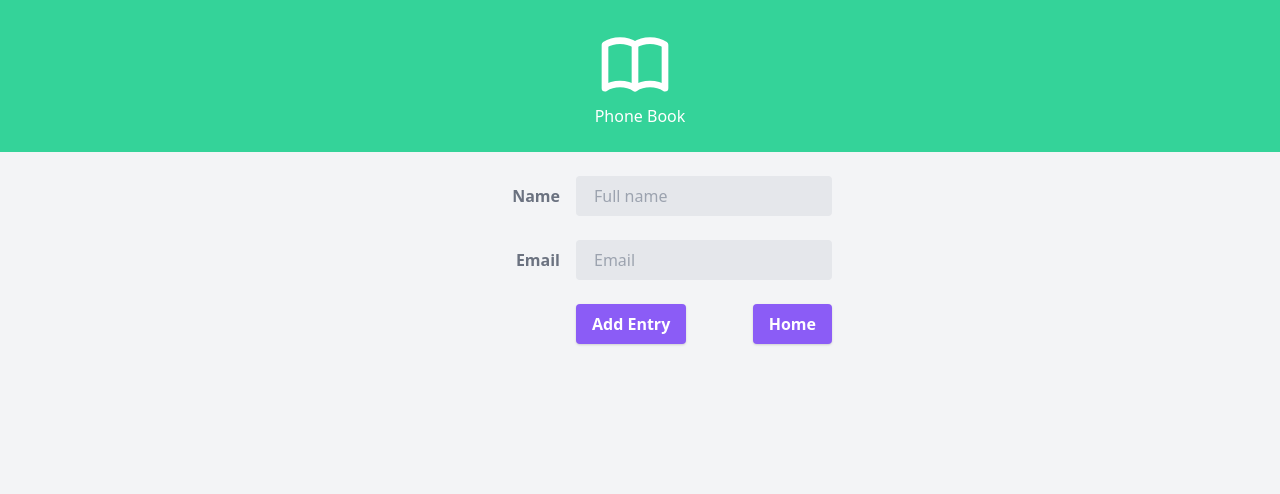
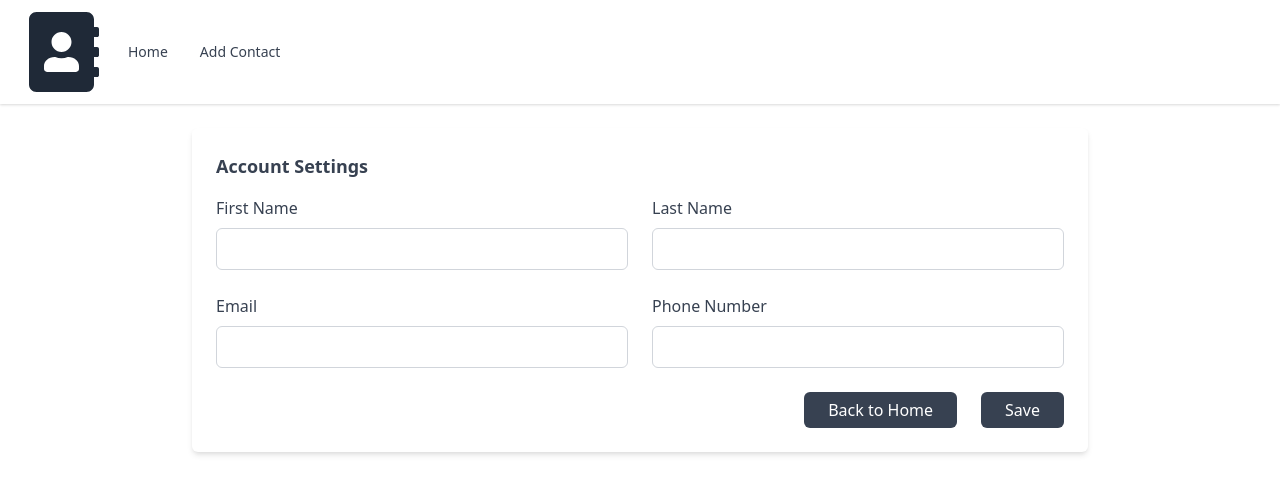
Before and after one commit to voboghure-dev/react-contact-manager, a React (Create React App) app: page /add in a window 1280 px wide. Shown: the top 494 px of the page. Built offline with nearby package versions, Linux system fonts and the light colour scheme.

Commit message:
Complete React Routing
Signed-off-by: Tapan Kumer Das <voboghure.dev@gmail.com>

```diff
--- a/package.json
+++ b/package.json
@@ -4,12 +4,12 @@
   "private": true,
   "dependencies": {
     "@craco/craco": "^6.4.1",
-    "@heroicons/react": "^1.0.5",
     "@testing-library/jest-dom": "^5.15.0",
     "@testing-library/react": "^11.2.7",
     "@testing-library/user-event": "^12.8.3",
     "react": "^17.0.2",
     "react-dom": "^17.0.2",
+    "react-icons": "^4.3.1",
     "react-router-dom": "^6.0.2",
     "react-scripts": "4.0.3",
     "uuid": "^8.3.2",
--- a/public/index.html
+++ b/public/index.html
@@ -11,7 +11,7 @@
     <meta name="description" content="Web site created using create-react-app" />
   </head>
 
-  <body class="bg-gray-100">
+  <body className="bg-gray-100">
     <noscript>You need to enable JavaScript to run this app.</noscript>
 
     <div id="root"></div>
--- a/src/components/AddContact.js
+++ b/src/components/AddContact.js
@@ -5,86 +5,111 @@ import { useNavigate, Link } from "react-router-dom";
 const AddContact = (props) => {
   let navigates = useNavigate();
   const [contact, setContact] = useState({
-    name: "",
+    firstName: "",
+    lastName: "",
     email: "",
+    phoneNumber: "",
   });
 
   const add = (e) => {
     e.preventDefault();
-    if (contact.name === "" || contact.email === "") {
-      alert("All the fields are mandatory!");
+    if (contact.firstName === "" || contact.email === "") {
+      alert("First Name and Email is required!");
       return;
     }
     props.addContactHandler(contact);
-    setContact({ name: "", email: "" });
+    setContact({ firstName: "", lastName: "", email: "", phoneNumber: "" });
 
     navigates("/");
   };
 
   return (
-    <div className="flex justify-center py-6">
-      <form className="w-full max-w-sm" onSubmit={add}>
-        <div className="md:flex md:items-center mb-6">
-          <div className="md:w-1/3">
+    <section className="max-w-4xl mt-6 p-6 mx-auto bg-white rounded-md shadow-md dark:bg-gray-800">
+      <h2 className="text-lg font-semibold text-gray-700 capitalize dark:text-white">
+        Account settings
+      </h2>
+
+      <form onSubmit={add}>
+        <div className="grid grid-cols-1 gap-6 mt-4 sm:grid-cols-2">
+          <div>
             <label
-              className="block text-gray-500 font-bold md:text-right mb-1 md:mb-0 pr-4"
-              htmlFor="inline-name"
+              className="text-gray-700 dark:text-gray-200"
+              htmlFor="firstName"
             >
-              Name
+              First Name
             </label>
-          </div>
-          <div className="md:w-2/3">
             <input
-              className="bg-gray-200 appearance-none border-2 border-gray-200 rounded w-full py-2 px-4 text-gray-700 leading-tight focus:outline-none focus:bg-white focus:border-purple-500"
-              id="inline-name"
-              name="name"
+              id="firstName"
               type="text"
-              placeholder="Full name"
-              value={contact.name}
-              onChange={(e) => setContact({ ...contact, name: e.target.value })}
+              value={contact.firstName}
+              onChange={(e) =>
+                setContact({ ...contact, firstName: e.target.value })
+              }
+              className="block w-full px-4 py-2 mt-2 text-gray-700 bg-white border border-gray-300 rounded-md dark:bg-gray-800 dark:text-gray-300 dark:border-gray-600 focus:border-blue-500 dark:focus:border-blue-500 focus:outline-none focus:ring"
             />
           </div>
-        </div>
-        <div className="md:flex md:items-center mb-6">
-          <div className="md:w-1/3">
+
+          <div>
             <label
-              className="block text-gray-500 font-bold md:text-right mb-1 md:mb-0 pr-4"
-              htmlFor="inline-email"
+              className="text-gray-700 dark:text-gray-200"
+              htmlFor="lastName"
             >
+              Last Name
+            </label>
+            <input
+              id="lastName"
+              type="text"
+              value={contact.lastName}
+              onChange={(e) =>
+                setContact({ ...contact, lastName: e.target.value })
+              }
+              className="block w-full px-4 py-2 mt-2 text-gray-700 bg-white border border-gray-300 rounded-md dark:bg-gray-800 dark:text-gray-300 dark:border-gray-600 focus:border-blue-500 dark:focus:border-blue-500 focus:outline-none focus:ring"
+            />
+          </div>
+
+          <div>
+            <label className="text-gray-700 dark:text-gray-200" htmlFor="email">
               Email
             </label>
-          </div>
-          <div className="md:w-2/3">
             <input
-              className="bg-gray-200 appearance-none border-2 border-gray-200 rounded w-full py-2 px-4 text-gray-700 leading-tight focus:outline-none focus:bg-white focus:border-purple-500"
-              id="inline-email"
-              name="email"
-              type="text"
-              placeholder="Email"
+              id="email"
+              type="email"
               value={contact.email}
               onChange={(e) =>
                 setContact({ ...contact, email: e.target.value })
               }
+              className="block w-full px-4 py-2 mt-2 text-gray-700 bg-white border border-gray-300 rounded-md dark:bg-gray-800 dark:text-gray-300 dark:border-gray-600 focus:border-blue-500 dark:focus:border-blue-500 focus:outline-none focus:ring"
+            />
+          </div>
+
+          <div>
+            <label className="text-gray-700 dark:text-gray-200" htmlFor="phone">
+              Phone Number
+            </label>
+            <input
+              id="phoneNumber"
+              type="text"
+              value={contact.phoneNumber}
+              onChange={(e) =>
+                setContact({ ...contact, phoneNumber: e.target.value })
+              }
+              className="block w-full px-4 py-2 mt-2 text-gray-700 bg-white border border-gray-300 rounded-md dark:bg-gray-800 dark:text-gray-300 dark:border-gray-600 focus:border-blue-500 dark:focus:border-blue-500 focus:outline-none focus:ring"
             />
           </div>
         </div>
-        <div className="md:flex md:items-center">
-          <div className="md:w-1/3"></div>
-          <div className="md:w-1/3">
-            <button className="shadow bg-purple-500 hover:bg-purple-400 focus:shadow-outline focus:outline-none text-white font-bold py-2 px-4 rounded">
-              Add Entry
+
+        <div className="flex justify-end mt-6">
+          <Link to="/">
+            <button className="px-6 py-2 leading-5 text-white transition-colors duration-200 transform bg-gray-700 rounded-md hover:bg-gray-600 focus:outline-none focus:bg-gray-600">
+              Back to Home
             </button>
-          </div>
-          <div className="md:w-1/3 text-right">
-            <Link to="/">
-              <button className="shadow bg-purple-500 hover:bg-purple-400 focus:shadow-outline focus:outline-none text-white font-bold py-2 px-4 rounded">
-                Home
-              </button>
-            </Link>
-          </div>
+          </Link>
+          <button className="px-6 py-2 ml-6 leading-5 text-white transition-colors duration-200 transform bg-gray-700 rounded-md hover:bg-gray-600 focus:outline-none focus:bg-gray-600">
+            Save
+          </button>
         </div>
       </form>
-    </div>
+    </section>
   );
 };
 
--- a/src/components/App.js
+++ b/src/components/App.js
@@ -12,6 +12,7 @@ function App() {
   const [contacts, setContacts] = useState([]);
 
   const addContactHandler = (contact) => {
+    console.log(contact);
     setContacts([...contacts, { id: uuidv4(), ...contact }]);
   };
 
@@ -34,8 +35,9 @@ function App() {
 
   return (
     <div className="container mx-auto">
-      <Header />
       <Router>
+        <Header />
+
         <Routes>
           <Route
             path="/"
--- a/src/components/ContactCard.js
+++ b/src/components/ContactCard.js
@@ -1,14 +1,14 @@
 import React from "react";
 import { Link } from "react-router-dom";
 import user from "../images/user.png";
-import { TrashIcon } from "@heroicons/react/outline";
+import { FaTrashAlt } from "react-icons/fa";
 
 const ContactCard = (props) => {
-  const { id, name, email } = props.contact;
+  const { id, firstName, lastName, email, phoneNumber } = props.contact;
   // console.log(props.contact);
 
   return (
-    <div className="w-full max-w-sm">
+    <div className="flex justify-center items-center py-2">
       <div className="border border-gray-400 bg-white rounded p-4 flex flex-col leading-normal">
         <div className="flex items-center justify-between">
           <img
@@ -17,18 +17,14 @@ const ContactCard = (props) => {
             alt="Avatar"
           />
           <div className="text-sm w-60">
-            <Link
-              to={{
-                pathname: `/contact/${id}`,
-                state: { contact: props.contact },
-              }}
-            >
-              <p className="text-gray-900 leading-none">{name}</p>
+            <Link to={`/contact/${id}`} state={props.contact}>
+              <p className="text-gray-900 leading-none">{firstName} {lastName}</p>
               <p className="text-gray-600">{email}</p>
+              <p className="text-gray-600">{phoneNumber}</p>
             </Link>
           </div>
           <div className="text-sm">
-            <TrashIcon
+            <FaTrashAlt
               className="w-8 h-8 text-red-500"
               onClick={() => props.clickHandler(id)}
             />
--- a/src/components/ContactDetails.js
+++ b/src/components/ContactDetails.js
@@ -2,43 +2,41 @@ import React from "react";
 import { Link, useLocation } from "react-router-dom";
 
 const ContactDetails = (props) => {
-    const location = useLocation();
-    console.log(location);
-  //   const { id, name, email } = props.contact;
+  const location = useLocation();
+
+  const { firstName, lastName, email, phoneNumber } = location.state;
+
+  var today = new Date(),
+    date =
+      today.getDate() +
+      "-" +
+      (today.getMonth() + 1) +
+      "-" +
+      today.getFullYear();
+  //   console.log(curDate);
 
   return (
-    <div className="flex justify-around py-6">
-      <div className="max-w-lg p-4 shadow-md dark:bg-coolGray-900 dark:text-coolGray-100">
-        <div className="flex justify-between pb-4 border-bottom">
-          <div className="flex items-center">
-            <a href="#" className="mb-0 capitalize dark:text-coolGray-100">
-              Contact Details
-            </a>
-          </div>
-        </div>
-        <div className="space-y-4">
-          <div className="space-y-2">
-            <a href="#" className="block">
-              <h3 className="text-xl font-semibold dark:text-violet-400">
-                Facere ipsa nulla corrupti praesentium pariatur architecto
-              </h3>
-            </a>
-            <p className="leading-snug dark:text-coolGray-400">
-              Lorem ipsum dolor sit amet consectetur, adipisicing elit.
-              Repellat, excepturi. Lorem ipsum dolor sit amet consectetur,
-              adipisicing elit. Repellat, excepturi.
-            </p>
-          </div>
-        </div>
-        <Link to="/">
-          <button
-            type="button"
-            className="px-8 py-3 mt-6 font-semibold border rounded bg-green-300 dark:border-coolGray-100 dark:text-coolGray-100"
-          >
-            Back to Home
-          </button>
+    <div className="max-w-2xl px-8 py-4 mt-6 mx-auto bg-white rounded-lg shadow-md dark:bg-gray-800">
+      <div className="flex items-center justify-between">
+        <span className="text-sm font-light text-gray-600 dark:text-gray-400">
+          {date}
+        </span>
+        <Link
+          to="/"
+          className="px-3 py-1 text-sm font-bold text-gray-100 transition-colors duration-200 transform bg-gray-600 rounded cursor-pointer hover:bg-gray-500"
+        >
+          Back to Home
         </Link>
       </div>
+
+      <div className="mt-2">
+        <div className="text-2xl font-bold text-gray-700 dark:text-white hover:text-gray-600 dark:hover:text-gray-200 hover:underline">
+          {firstName} {lastName}
+        </div>
+        <p className="mt-2 text-gray-600 dark:text-gray-300">Email: {email}</p>
+        <p className="mt-2 text-gray-600 dark:text-gray-300">Phone: {phoneNumber}</p>
+      </div>
+
     </div>
   );
 };
--- a/src/components/ContactList.js
+++ b/src/components/ContactList.js
@@ -1,5 +1,5 @@
 import React from "react";
-import { Link } from "react-router-dom";
+// import { Link } from "react-router-dom";
 import ContactCard from "./ContactCard";
 
 const ContactList = (props) => {
@@ -18,19 +18,8 @@ const ContactList = (props) => {
   });
 
   return (
-    <div className="py-6">
-      <h2>
-        Contact List
-        <Link to="/add">
-          <button className="rounded-lg px-4 py-2 bg-blue-500 text-blue-100 hover:bg-blue-600 duration-300 float-right">
-            Add Contact
-          </button>
-        </Link>
-      </h2>
-
-      <div className="py-6 flex justify-around">
-        {renderContactList}
-      </div>
+    <div className="py-6 justify-center">
+      <div className="py-6">{renderContactList}</div>
     </div>
   );
 };
--- a/src/components/Header.js
+++ b/src/components/Header.js
@@ -1,14 +1,74 @@
 import React from "react";
-import { BookOpenIcon } from "@heroicons/react/outline";
+import { Link } from "react-router-dom";
+import { FaAddressBook } from "react-icons/fa";
 
 const Header = () => {
   return (
-    <header className="bg-green-400 text-white py-6 px-4 flex justify-center">
-      <div>
-        <BookOpenIcon className="w-20 h-20" />
-        <p>Phone Book</p>
+    <nav className="bg-white shadow dark:bg-gray-800">
+      <div className="container px-6 py-3 mx-auto md:flex">
+        <div className="flex items-center justify-between">
+          <div className="text-2xl font-bold text-gray-800 dark:text-white lg:text-3xl hover:text-gray-700 dark:hover:text-gray-300">
+            <Link to="/">
+              <FaAddressBook className="w-20 h-20"></FaAddressBook>
+            </Link>
+          </div>
+
+          <div className="flex md:hidden">
+            <button
+              type="button"
+              className="text-gray-500 dark:text-gray-200 hover:text-gray-600 dark:hover:text-gray-400 focus:outline-none focus:text-gray-600 dark:focus:text-gray-400"
+              aria-label="toggle menu"
+            >
+              <svg viewBox="0 0 24 24" className="w-6 h-6 fill-current">
+                <path
+                  fill-rule="evenodd"
+                  d="M4 5h16a1 1 0 0 1 0 2H4a1 1 0 1 1 0-2zm0 6h16a1 1 0 0 1 0 2H4a1 1 0 0 1 0-2zm0 6h16a1 1 0 0 1 0 2H4a1 1 0 0 1 0-2z"
+                ></path>
+              </svg>
+            </button>
+          </div>
+        </div>
+
+        <div className="w-full md:flex md:items-center md:justify-between">
+          <div className="flex flex-col px-2 py-3 -mx-4 md:flex-row md:mx-0 md:py-0">
+            <Link to="/"
+              className="px-2 py-1 text-sm font-medium text-gray-700 transition-colors duration-200 transform rounded dark:text-gray-200 hover:bg-gray-900 hover:text-gray-100 md:mx-2"
+            >
+              Home
+            </Link>
+            <Link to="/add"
+              className="px-2 py-1 text-sm font-medium text-gray-700 transition-colors duration-200 transform rounded dark:text-gray-200 hover:bg-gray-900 hover:text-gray-100 md:mx-2"
+            >
+              Add Contact
+            </Link>
+          </div>
+
+          {/* <div className="relative">
+            <span className="absolute inset-y-0 left-0 flex items-center pl-3">
+              <svg
+                className="w-5 h-5 text-gray-400"
+                viewBox="0 0 24 24"
+                fill="none"
+              >
+                <path
+                  d="M21 21L15 15M17 10C17 13.866 13.866 17 10 17C6.13401 17 3 13.866 3 10C3 6.13401 6.13401 3 10 3C13.866 3 17 6.13401 17 10Z"
+                  stroke="currentColor"
+                  stroke-width="2"
+                  stroke-linecap="round"
+                  stroke-linejoin="round"
+                ></path>
+              </svg>
+            </span>
+
+            <input
+              type="text"
+              className="w-full py-3 pl-10 pr-4 text-gray-700 bg-white border border-gray-300 rounded-md dark:bg-gray-800 dark:text-gray-300 dark:border-gray-600 focus:border-blue-500 dark:focus:border-blue-500 focus:outline-none focus:ring"
+              placeholder="Search"
+            />
+          </div> */}
+        </div>
       </div>
-    </header>
+    </nav>
   );
 };
 
```
Also changed, not shown: 1 other file (tests, documents, lock files or other folders).
